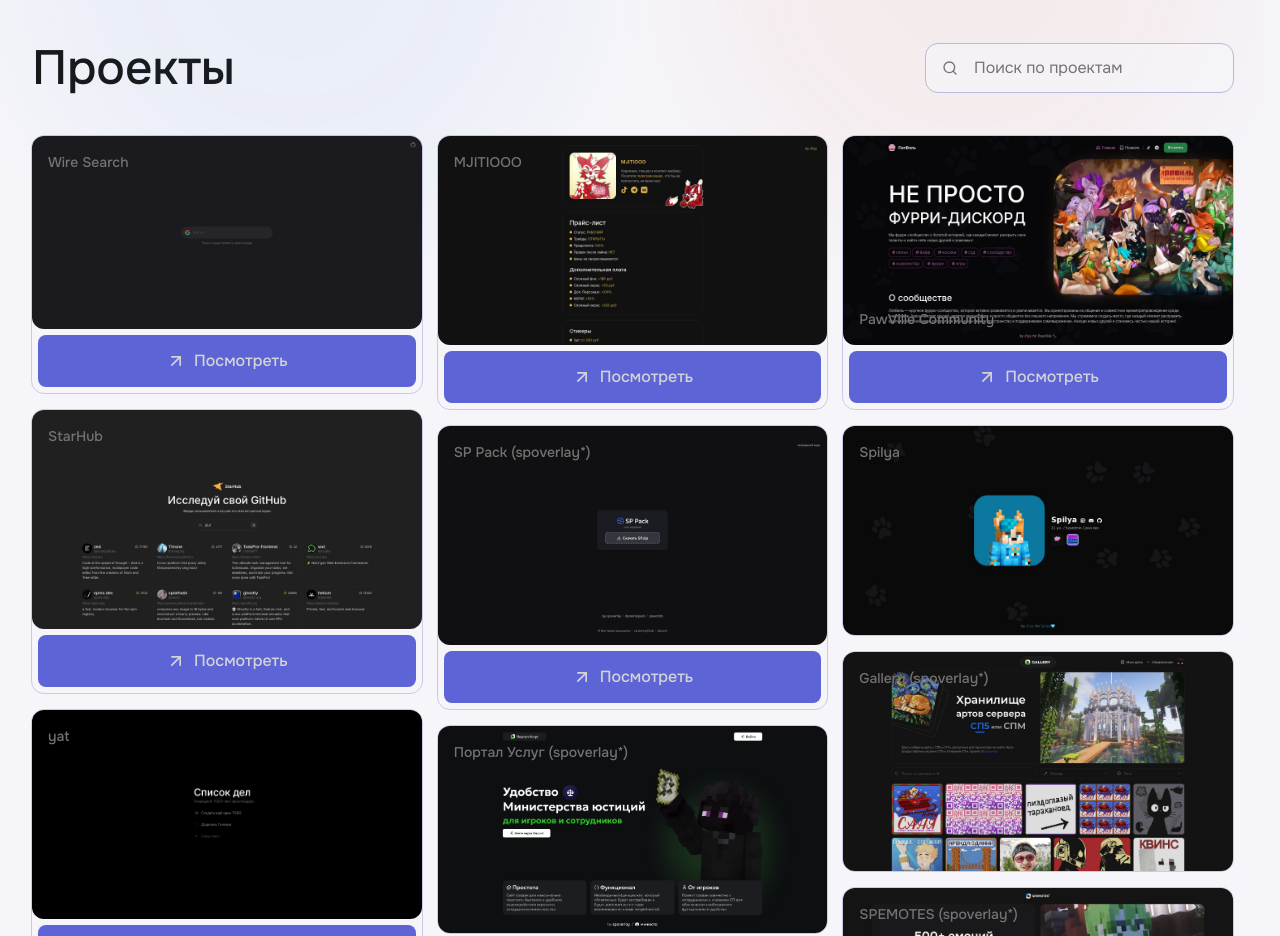
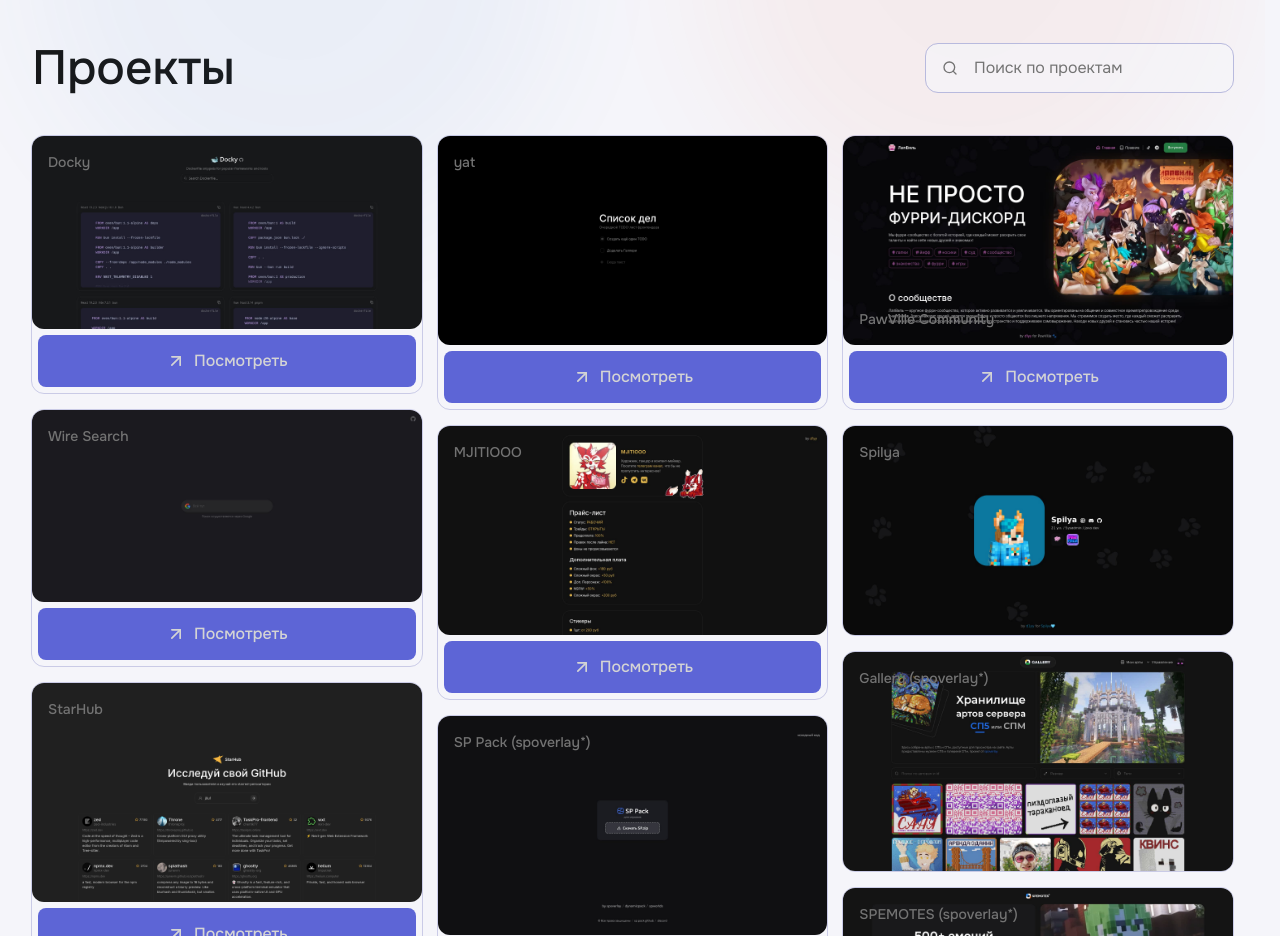
Before and after one commit to j0u1/www, a Next.js app: page / in a window 1280 px wide. Shown: the part 800-1736 px from the top of the page. Built offline with nearby package versions, Linux system fonts and the light colour scheme; no server answers.

Commit message:
chore(prjects): add "Docky" project

```diff
--- a/app/data/projects.ts
+++ b/app/data/projects.ts
@@ -1,6 +1,12 @@
 import { Projects } from '../types/projects';
 
 export const PROJECTS: Projects[] = [
+  {
+    title: 'Docky',
+    description: 'Поисковик по готовым Dockerfiles',
+    image: '/images/projects/docky.jpg',
+    link: 'https://docky.d1yy.ru',
+  },
   {
     title: 'Wire Search',
     description: 'Поиск через Google без лишних элементов',
```
Also changed, not shown: public/images/projects/docky.jpg (added).
